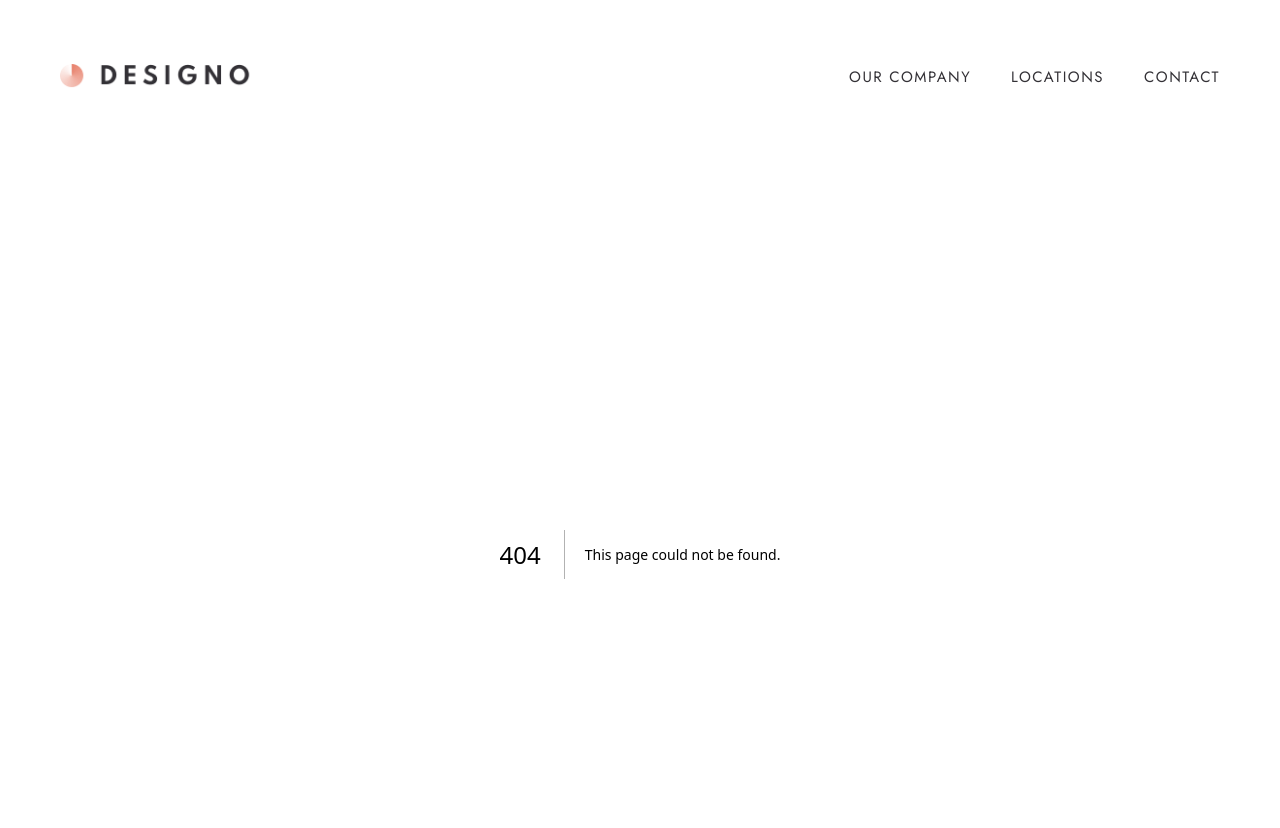
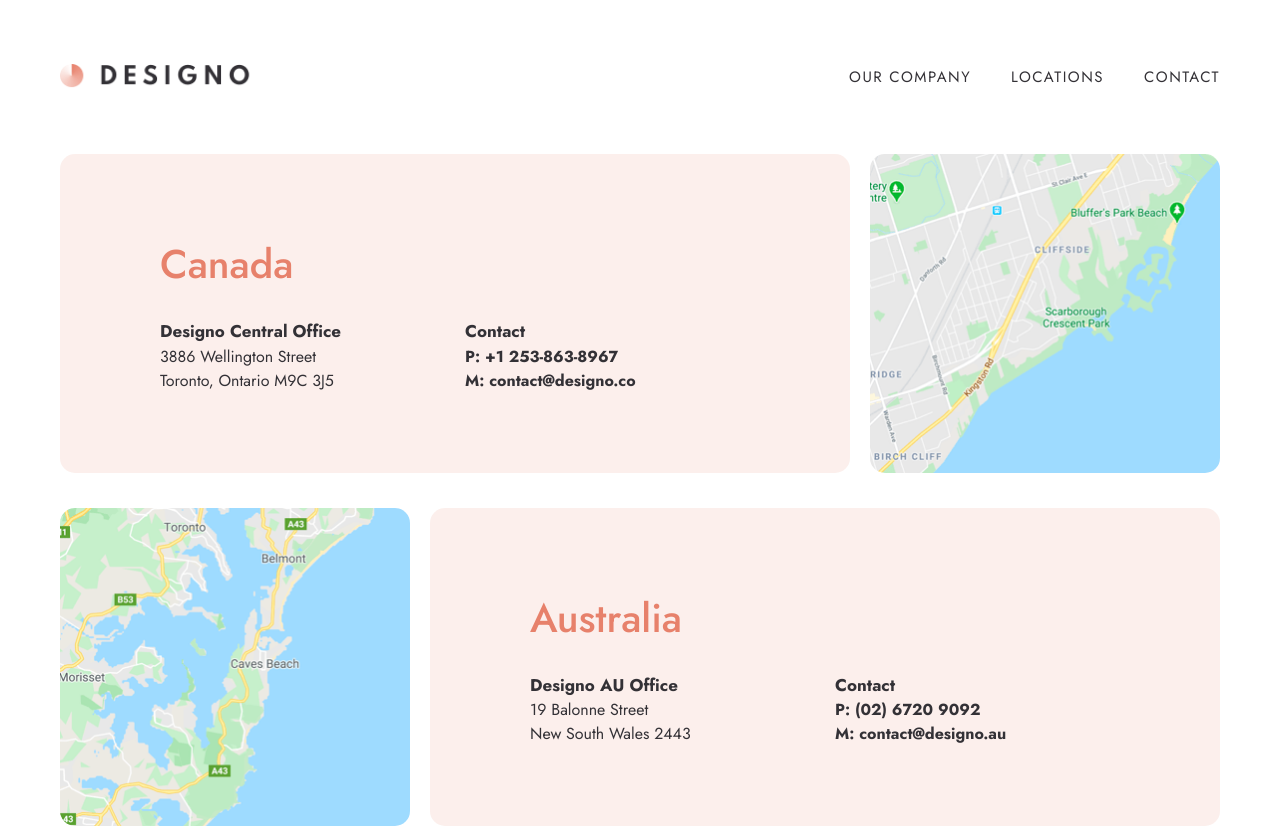
Before and after one commit to Bolazcoding/designo-website, a Next.js app: page /location in a window 1280 px wide. Before the commit this address had no page. Shown: the top 828 px of the page. Built offline with nearby package versions, Linux system fonts and the light colour scheme.

Commit message:
location design done

```diff
--- /dev/null
+++ b/app/_components/CountryLocations.tsx
@@ -0,0 +1,107 @@
+import Image from "next/image";
+import CanadaMap from "@/public/locations/desktop/image-map-canada.png";
+import AustraliaMap from "@/public/locations/desktop/image-map-australia.png";
+import UKMap from "@/public/locations/desktop/image-map-united-kingdom.png";
+
+type CountryLocationData = {
+  country: string;
+  office: string;
+  address: string;
+  city: string;
+  phone: string;
+  email: string;
+  map: typeof CanadaMap | typeof AustraliaMap | typeof UKMap;
+};
+
+const locations: CountryLocationData[] = [
+  {
+    country: "Canada",
+    office: "Designo Central Office",
+    address: "3886 Wellington Street",
+    city: "Toronto, Ontario M9C 3J5",
+    phone: "+1 253-863-8967",
+    email: "contact@designo.co",
+    map: CanadaMap,
+  },
+  {
+    country: "Australia",
+    office: "Designo AU Office",
+    address: "19 Balonne Street",
+    city: "New South Wales 2443",
+    phone: "(02) 6720 9092",
+    email: "contact@designo.au",
+    map: AustraliaMap,
+  },
+  {
+    country: "United Kingdom",
+    office: "Designo UK Office",
+    address: "13 Colorado Way",
+    city: "Rhyd-y-fro SA8 9GA",
+    phone: "078 3115 1400",
+    email: "contact@designo.uk",
+    map: UKMap,
+  },
+];
+
+function CountryLocation({
+  location,
+  reverse = false,
+}: {
+  location: CountryLocationData;
+  reverse?: boolean;
+}) {
+  return (
+    <article
+      className={`flex flex-col gap-8 md:flex-row ${
+        reverse ? "md:flex-row-reverse" : ""
+      }`}
+    >
+      <div className="flex-1 rounded-3xl bg-tertiary/30 px-8 py-32 sm:px-40">
+        <h2 className="text-primary text-[4rem] font-medium">
+          {location.country}
+        </h2>
+
+        <div className="mt-10 grid grid-cols-1 gap-8 sm:grid-cols-2">
+          <div>
+            <p className="text-secondary text-[1.7rem] font-bold">
+              {location.office}
+            </p>
+            <p className="text-secondary text-[1.6rem]">{location.address}</p>
+            <p className="text-secondary text-[1.6rem]">{location.city}</p>
+          </div>
+          <div>
+            <p className="text-secondary text-[1.7rem] font-bold">Contact</p>
+            <p className="text-secondary text-[1.6rem] font-bold">
+              P: {location.phone}
+            </p>
+            <p className="text-secondary text-[1.6rem] font-bold">
+              M: {location.email}
+            </p>
+          </div>
+        </div>
+      </div>
+      <Image
+        className="w-full rounded-3xl object-cover md:w-[350px]"
+        src={location.map}
+        alt={`${location.country} map`}
+        quality={100}
+      />
+    </article>
+  );
+}
+
+function CountryLocations() {
+  return (
+    <section className="mx-[6rem] flex flex-col gap-14">
+      {locations.map((location, index) => (
+        <CountryLocation
+          key={location.country}
+          location={location}
+          reverse={index === 1}
+        />
+      ))}
+    </section>
+  );
+}
+
+export default CountryLocations;
--- /dev/null
+++ b/app/location/page.tsx
@@ -0,0 +1,11 @@
+import CountryLocations from "../_components/CountryLocations";
+
+function page() {
+  return (
+    <>
+      <CountryLocations />
+    </>
+  );
+}
+
+export default page;
```
